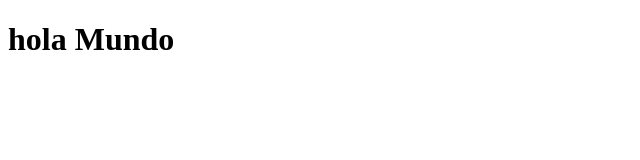
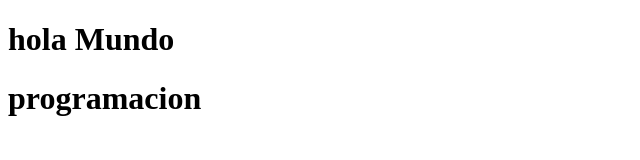
Before and after one commit to edreycc/angularv1, a plain HTML site: page prueba.html in a window 1280 px wide. Shown: the whole page, without its empty margins (0-640 px from the left). Drawn offline with Linux system fonts and the light colour scheme.

Commit message:
cambios en prueba.html tablas

```diff
--- a/prueba.html
+++ b/prueba.html
@@ -7,5 +7,6 @@
 </head>
 <body>
     <h1>hola Mundo</h1>
+    <h1>programacion</h1>
 </body>
 </html>
```
